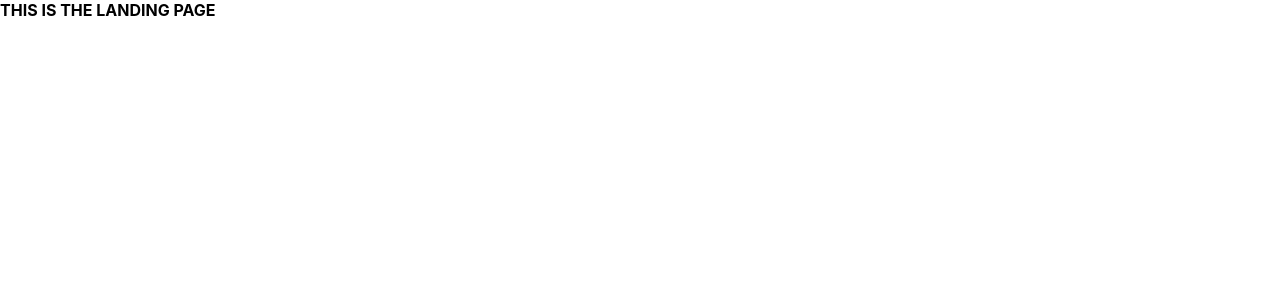
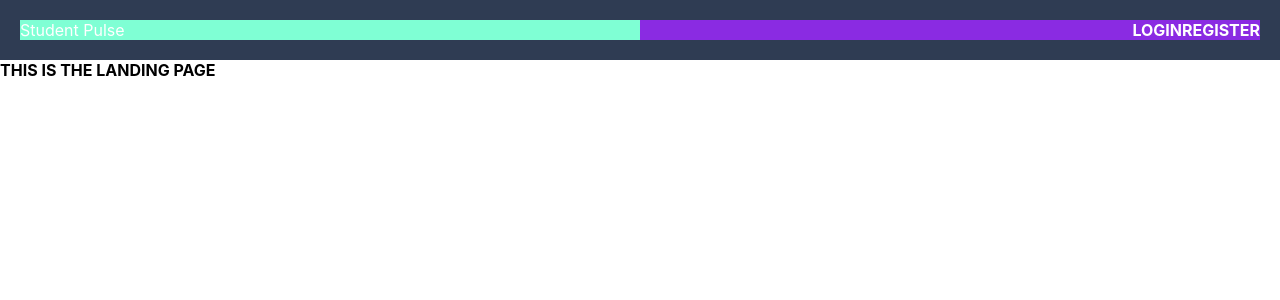
Before and after one commit to NolanAHinshaw/CS4350-Group-10, a React (Create React App) app in the folder studentpulse-ui/: page / in a window 1280 px wide. Shown: the top 300 px of the page. Built offline with nearby package versions, Linux system fonts and the light colour scheme.

Commit message:
Created bsic skeleton structure for the nav bar when user is not logged in

```diff
--- a/studentpulse-ui/package.json
+++ b/studentpulse-ui/package.json
@@ -3,6 +3,9 @@
   "version": "0.1.0",
   "private": true,
   "dependencies": {
+    "@emotion/react": "^11.11.1",
+    "@emotion/styled": "^11.11.0",
+    "@mui/material": "^5.14.14",
     "@testing-library/jest-dom": "^5.17.0",
     "@testing-library/react": "^13.4.0",
     "@testing-library/user-event": "^13.5.0",
--- /dev/null
+++ b/studentpulse-ui/src/Components/DefaultNavBar/DefaultNavBar.css
@@ -0,0 +1,31 @@
+.navbar{
+    padding: 0;
+    overflow: hidden;
+    background-color: #2f3c53;
+    width: 100vw;
+    vertical-align:middle;
+}
+
+.navbar-content{
+    display: flex;
+    margin: 20px;
+    justify-content:space-evenly;
+}
+
+.navbar-content-landinglink{
+    background-color: aquamarine;
+    width: 100%;
+}
+
+.navbar-content-rightlinks{
+    display: flex;
+    font-weight: bold;
+    background-color: blueviolet;
+    justify-content: right;
+    width: 100%;
+}
+
+a, a:hover, a:active, a:visited, a:focus {
+    text-decoration:none;
+    color: white;
+}
--- /dev/null
+++ b/studentpulse-ui/src/Components/DefaultNavBar/DefaultNavBar.jsx
@@ -0,0 +1,22 @@
+// IMPORTS ---------------------------------------------------------------------------------------------------------------
+import './DefaultNavBar.css';
+import { Link } from 'react-router-dom';
+
+
+// MAIN NAV-BAR FUNCTION -------------------------------------------------------------------------------------------------
+export default function DefaultNavBar(){
+    return(
+        <div className='navbar'>
+            <div className='navbar-content'>
+                <div className='navbar-content-landinglink'>
+                    <Link to='/'> Student Pulse </Link>
+                </div>
+
+                <div className='navbar-content-rightlinks'>
+                    <Link to=''> LOGIN </Link>
+                    <Link to=''> REGISTER </Link>
+                </div>
+            </div>
+        </div>
+    );
+};
--- a/studentpulse-ui/src/Pages/App/App.css
+++ b/studentpulse-ui/src/Pages/App/App.css
@@ -5,5 +5,4 @@
   min-height: 100vh;
   display: flex;
   flex-direction: row;
-  color: 'red';
 }
--- a/studentpulse-ui/src/Pages/App/App.jsx
+++ b/studentpulse-ui/src/Pages/App/App.jsx
@@ -1,14 +1,21 @@
-import './App.css';
+// IMPORTS ---------------------------------------------------------------------------------------------------------------
 import { BrowserRouter, Routes, Route} from 'react-router-dom';
 import LandingPage from '../Landing Page/LandingPage';
+import DefaultNavBar from '../../Components/DefaultNavBar/DefaultNavBar';
+import './App.css';
 
+
+// MAIN APP FUNCTION -----------------------------------------------------------------------------------------------------
 export default function App() {
   return (
     <div className="App">
       <BrowserRouter>
-        <Routes>
-          <Route path='/' element={<LandingPage />}></Route>
-        </Routes>
+        <main>
+          <DefaultNavBar />
+          <Routes>
+            <Route path='/' element={<LandingPage />}></Route>
+          </Routes>
+        </main>
       </BrowserRouter>
     </div>
   );
```
Also changed, not shown: 1 other file (tests, documents, lock files or other folders).
